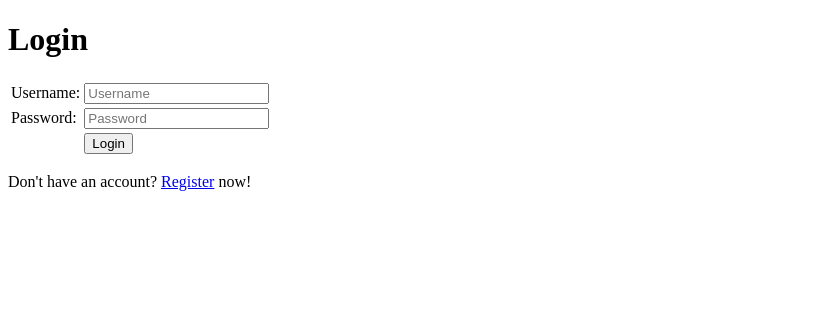
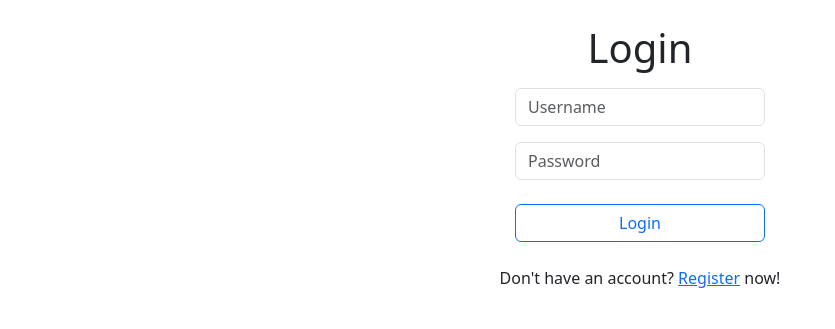
Before and after one commit to MightyZanark/hsr-inventory, a Django app: page /login/ in a window 1280 px wide. Shown: the top 329 px of the page, without its empty margins (0-835 px from the left). Run offline with Django 4.2, Linux system fonts and the light colour scheme.

Commit message:
add bootstrap 5 and modified the html files

```diff
--- a/main/templates/login.html
+++ b/main/templates/login.html
@@ -5,35 +5,37 @@
 {% endblock meta %}
 
 {% block content %}
-<div class="login">
-    <h1>Login</h1>
-    <form method="POST" action="">
+<div class="login mx-auto p-4">
+    <h1 class="text-center">Login</h1>
+    <form method="POST" action="" class="form">
         {% csrf_token %}
-        <table>
-            <tr>
-                <td>Username: </td>
-                <td><input type="text" name="username" placeholder="Username" class="form-control"></td>
-            </tr>
-            <tr>
-                <td>Password: </td>
-                <td><input type="password" name="password" placeholder="Password" class="form-control"></td>
-            </tr>
-            <tr>
-                <td></td>
-                <td><input type="submit" value="Login" class="btn login-btn"></td>
-            </tr>
-        </table>
+        <div class="form-outline my-3 mx-auto" style="width: 250px;">
+            <input type="text" name="username" placeholder="Username" class="form-control" />
+        </div>
+        <div class="form-outline mb-4 mx-auto" style="width: 250px;">
+            <input type="password" name="password" placeholder="Password" class="form-control" />
+        </div>
+        <div class="form-outline mb-4 mx-auto" style="width: 250px;">
+            <input type="submit" name="login" value="Login" class="btn login-btn btn-outline-primary" style="width: 250px;"/>
+        </div>
     </form>
 
     {% if messages %}
-        <ul>
+        <ul class="mx-auto text-center list-group list-group-flush">
             {% for message in messages %}
-                <li>{{ message }}</li>
+                <li
+                    class="mx-auto w-50 list-group-item
+                        {% if message.level == DEFAULT_MESSAGE_LEVELS.INFO %}list-group-item-danger{% endif %}
+                        {% if message.level == DEFAULT_MESSAGE_LEVELS.SUCCESS %}list-group-item-success{% endif %}
+                    "
+                >
+                    {{ message }}
+                </li>
             {% endfor %}
         </ul>
     {% endif %}
 
-    <p>Don't have an account? <a href="{% url 'main:register' %}">Register</a> now!</p>
+    <p class="text-center">Don't have an account? <a href="{% url 'main:register' %}">Register</a> now!</p>
 
 </div>
 {% endblock content %}
--- a/templates/base.html
+++ b/templates/base.html
@@ -4,6 +4,10 @@
     <head>
         <meta charset="UTF-8">
         <meta name="viewport" content="width=device-width, initial-scale=1.0">
+        <link href="https://cdn.jsdelivr.net/npm/bootstrap@5.3.2/dist/css/bootstrap.min.css" rel="stylesheet" integrity="sha384-T3c6CoIi6uLrA9TneNEoa7RxnatzjcDSCmG1MXxSR1GAsXEV/Dwwykc2MPK8M2HN" crossorigin="anonymous">
+        <script src="https://code.jquery.com/jquery-3.6.0.min.js" integrity="sha384-KyZXEAg3QhqLMpG8r+J4jsl5c9zdLKaUk5Ae5f5b1bw6AUn5f5v8FZJoMxm6f5cH1" crossorigin="anonymous"></script>
+        <script src="https://cdn.jsdelivr.net/npm/@popperjs/core@2.11.8/dist/umd/popper.min.js" integrity="sha384-I7E8VVD/ismYTF4hNIPjVp/Zjvgyol6VFvRkX/vR+Vc4jQkC+hVqc2pM8ODewa9r" crossorigin="anonymous"></script>
+        <script src="https://cdn.jsdelivr.net/npm/bootstrap@5.3.2/dist/js/bootstrap.min.js" integrity="sha384-BBtl+eGJRgqQAUMxJ7pMwbEyER4l1g+O15P+16Ep7Q9Q+zqX6gSbd85u4mG4QzX+" crossorigin="anonymous"></script>
         {% block meta %}
         {% endblock meta %}
     </head>
```
Also changed, not shown: main/templates/main.html (+36 -14 lines), main/templates/register.html (+5 -5 lines).
